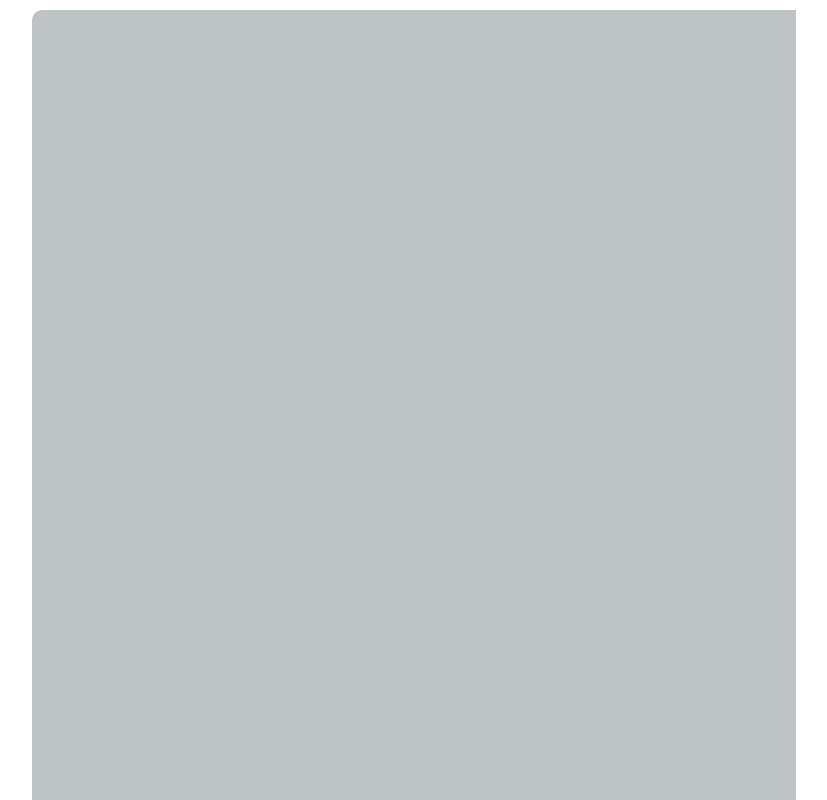
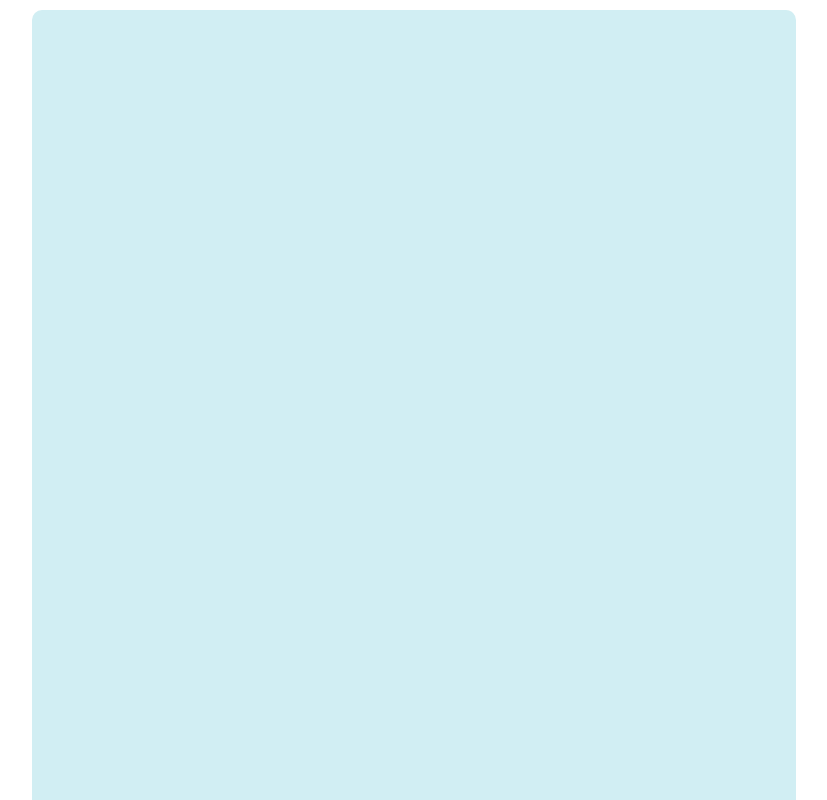
Before and after one commit to Rakib9001/wash-solueation, a plain HTML site: page dyeing.html in a window 1280 px wide. Shown: the top 800 px of the page, without its empty margins (226-1053 px from the left). Drawn offline with Linux system fonts and the light colour scheme.

Commit message:
added file

```diff
--- a/style.css
+++ b/style.css
@@ -139,11 +139,11 @@ margin: 35px 48px;
 }
 =============== dyeing
 .back{
-    background-color: rgb(32, 29, 50);}
+    background-color: rgb(109, 99, 164);}
 
 .abouta{
-        padding: 100% 10%;
-        border-radius: 10px 0;
-        background: rgb(190, 196, 197);
+        padding: 100% 2%;
+        border-radius: 10px 10px;
+        background: rgb(209, 238, 243);
         margin: 10px 250px;
     }
```
